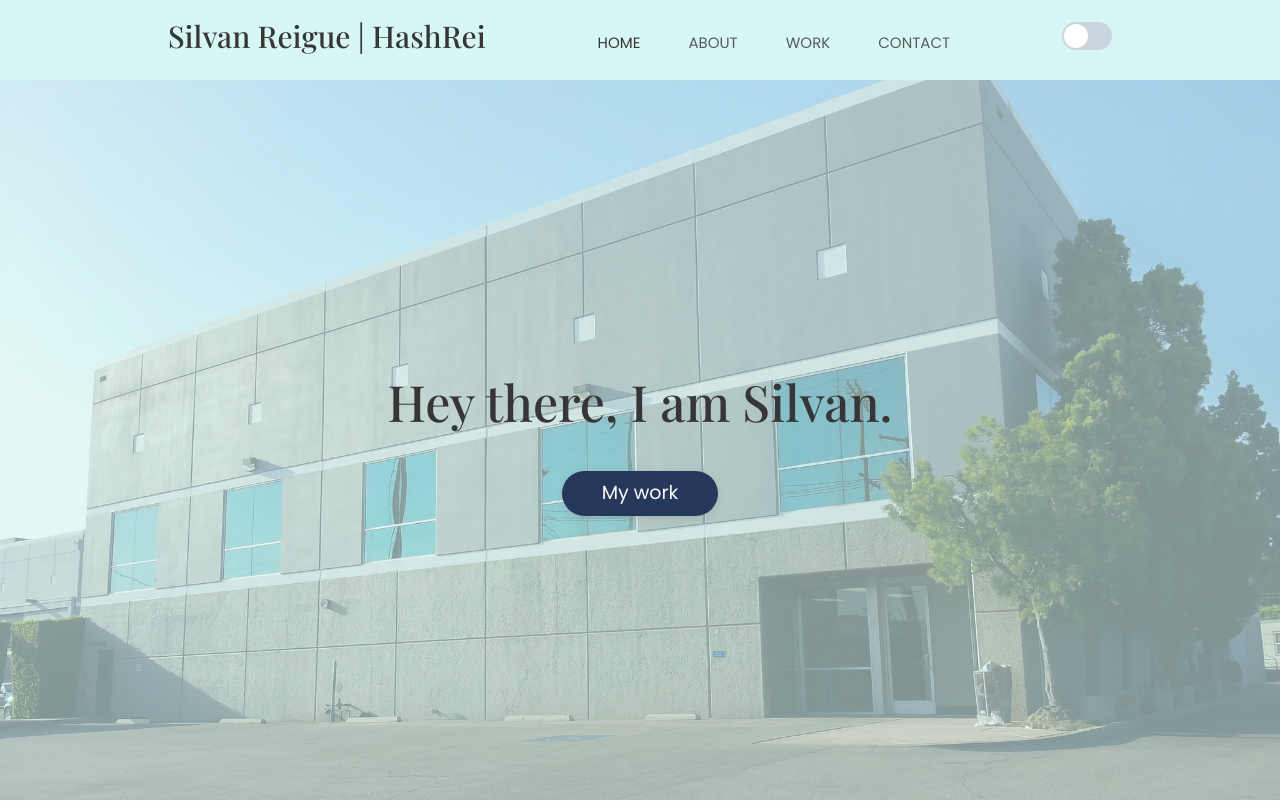
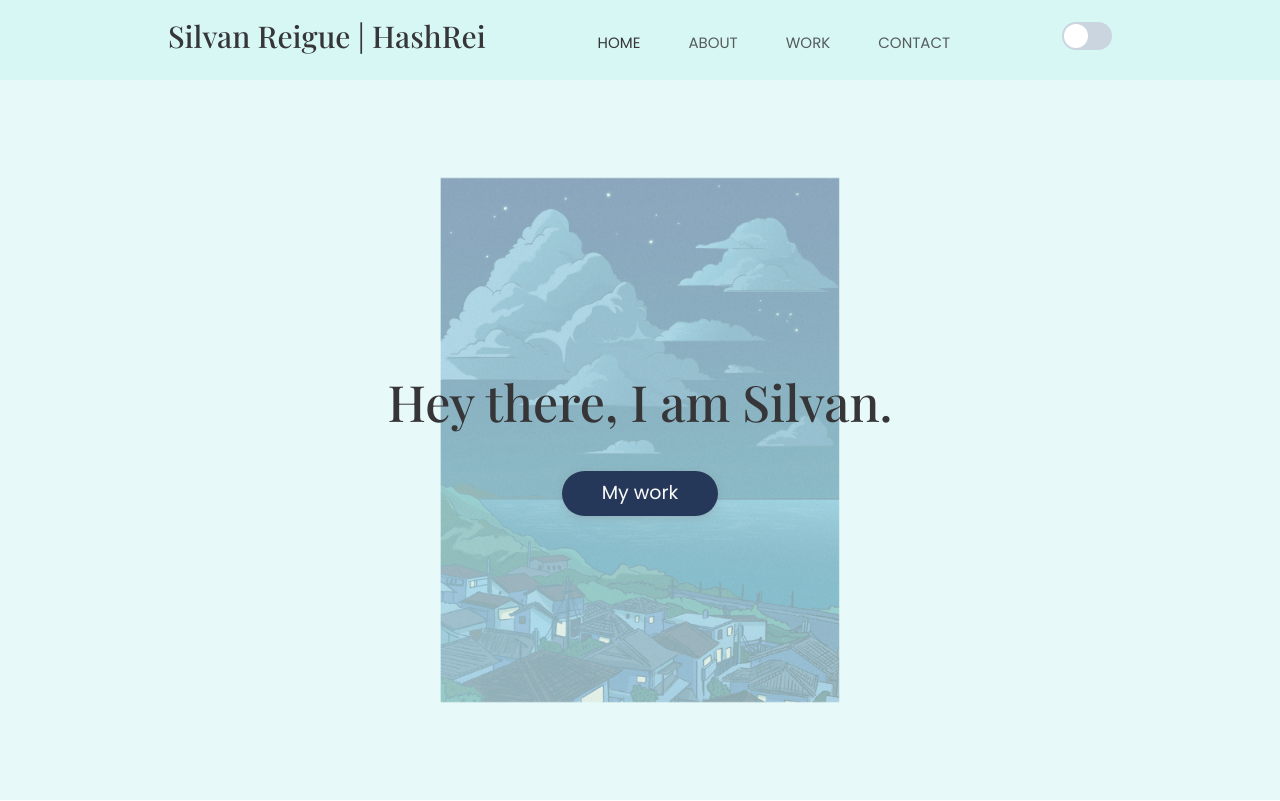
Before and after one commit to HashRei/nextjs-webpage-porfolio, a Next.js app: page / in a window 1280 px wide. Shown: the top 801 px of the page. Built offline with nearby package versions, Linux system fonts and the light colour scheme.

Commit message:
Update the background image

```diff
--- a/styles/Home.module.css
+++ b/styles/Home.module.css
@@ -17,7 +17,7 @@
     top: 0;
     width: 100%;
     height: 100%;
-    background-image: url('background.jpg');
+    background-image: url('background.png');
     background-repeat: no-repeat;
     background-size: cover;
     background-position: 100%;
```
Also changed, not shown: styles/background.png (added), styles/background_.jpg (renamed from styles/background.jpg).
